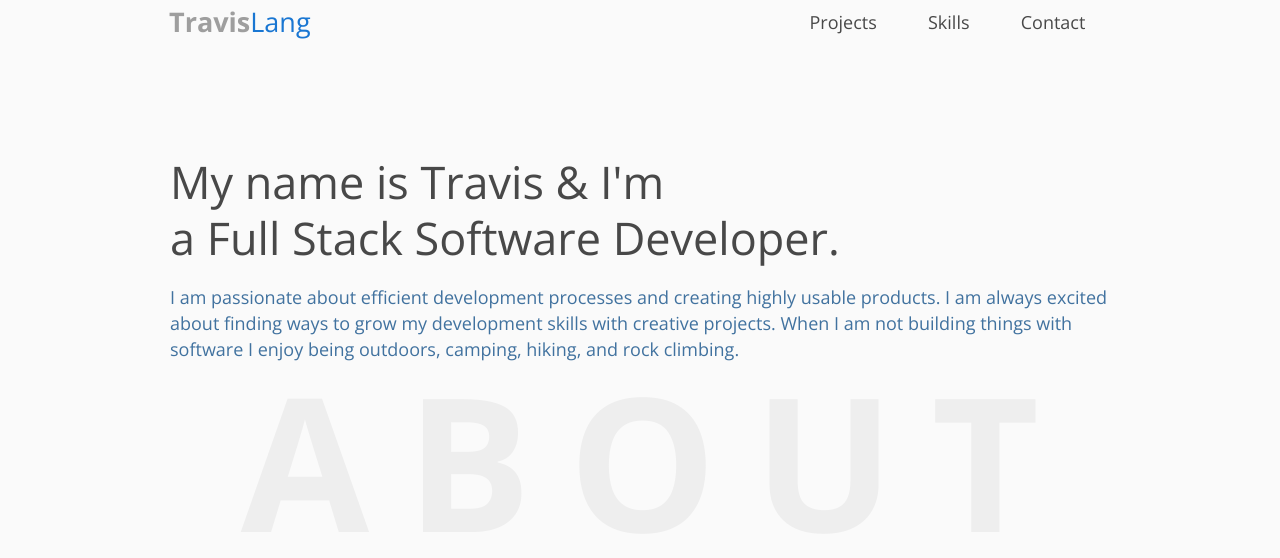
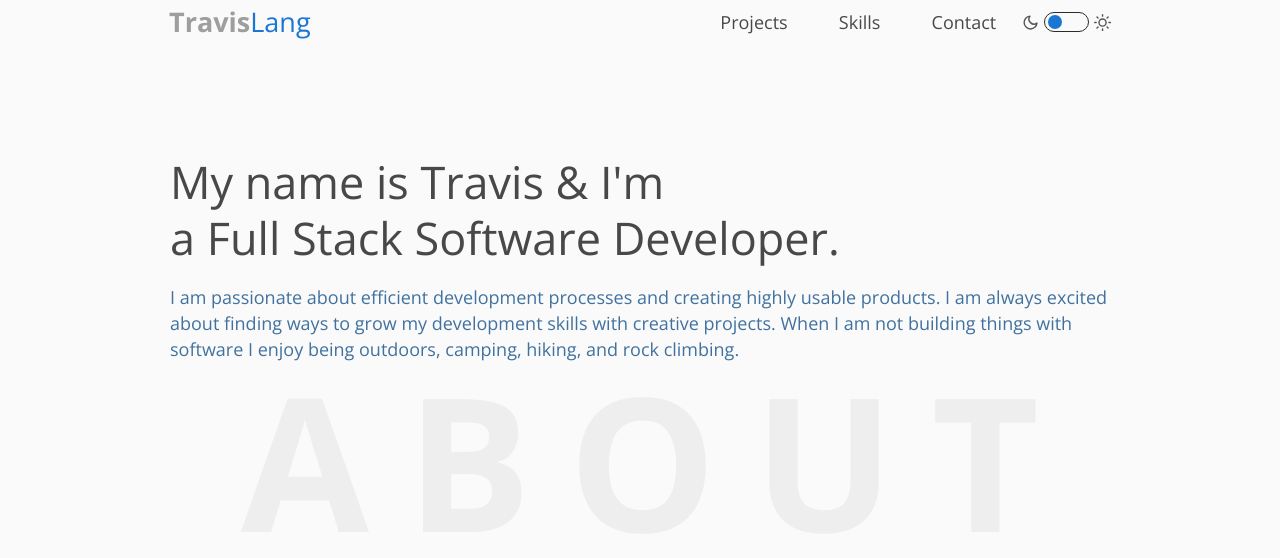
Before and after one commit to travislang/personal-portfolio, a Gatsby site: page / in a window 1280 px wide. Shown: the top 558 px of the page. Built offline with nearby package versions, Linux system fonts and the light colour scheme; Gatsby itself is replaced by a stand-in of ours.

Commit message:
add toggle

```diff
--- a/gatsby-config.js
+++ b/gatsby-config.js
@@ -10,7 +10,7 @@ module.exports = {
             resolve: `gatsby-source-filesystem`,
             options: {
                 name: `images`,
-                path: `${__dirname}/src/images`,
+                path: `${__dirname}/src/assets/images`,
             },
         },
         `gatsby-transformer-sharp`,
--- a/package.json
+++ b/package.json
@@ -34,7 +34,10 @@
         "test": "echo \"Write tests! -> https://gatsby.app/unit-testing\""
     },
     "devDependencies": {
-        "prettier": "^2.4.1"
+        "eslint": "^7.32.0",
+        "eslint-config-prettier": "^8.3.0",
+        "eslint-plugin-react": "^7.27.1",
+        "prettier": "^2.5.0"
     },
     "repository": {
         "type": "git",
--- /dev/null
+++ b/src/components/Toggle.js
@@ -0,0 +1,17 @@
+import React from 'react'
+import * as style from './toggle.module.css'
+
+import { FiSun } from 'react-icons/fi'
+import { FiMoon } from 'react-icons/fi'
+
+const Toggle = () => (
+    <div className={style.container}>
+        <FiMoon className={style.icon} />
+        <div className={style.switchContainer}>
+            <div className={style.innerSwitch} />
+        </div>
+        <FiSun className={style.icon} />
+    </div>
+)
+
+export default Toggle
--- a/src/components/header.js
+++ b/src/components/header.js
@@ -1,51 +1,42 @@
 import { Link } from 'gatsby'
 import React from 'react'
 
+import Toggle from './Toggle'
 import * as styles from './header.module.css'
 
-class Header extends React.Component {
-    render() {
-        return (
+const Header = () => {
+    return (
             <div
-                style={{
-                    background: `#fafafa`,
-                    minHeight: '40px',
-                }}
+                className={styles.container}
             >
                 <div
-                    style={{
-                        margin: `0 auto`,
-                        maxWidth: 960,
-                        padding: `0.5rem`,
-                        display: 'flex',
-                        alignItems: 'center',
-                    }}
+                    className={styles.innerContainer}
                 >
-                    <h2 style={{ margin: 0, flexGrow: 1 }}>
-                        <Link to='/' style={{ textDecoration: 'none', color: 'inherit' }}>
+                    <h2 className={styles.logoContainer}>
+                        <Link to='/' className={styles.logoLink}>
                             <span className={styles.logoMain}>Travis</span>
                             <span className={styles.logoSecondary}>Lang</span>
                         </Link>
                     </h2>
-                    <h4 style={{ margin: 0 }}>
+                    <h4 className={styles.linkContainer}>
                         <Link to='/projects' className={styles.navLink}>
                             Projects
                         </Link>
                     </h4>
-                    <h4 style={{ margin: 0 }}>
+                    <h4 className={styles.linkContainer}>
                         <Link to='/skillsPage' className={styles.navLink}>
                             Skills
                         </Link>
                     </h4>
-                    <h4 style={{ margin: 0 }}>
+                    <h4 className={styles.linkContainer}>
                         <Link to='/contactPage' className={styles.navLink}>
                             Contact
                         </Link>
                     </h4>
+                    <Toggle />
                 </div>
             </div>
         )
-    }
 }
 
 export default Header
--- a/src/components/header.module.css
+++ b/src/components/header.module.css
@@ -1,3 +1,25 @@
+.container {
+    background: #fafafa;
+    min-height: 40px;
+}
+
+.innerContainer {
+    margin: 0px auto;
+    max-width: 960px;
+    padding: 0.5rem;
+    display: flex;
+    align-items: center;
+}
+
+.logoContainer {
+    margin: 0px;
+    flex-grow: 1;
+}
+
+.linkContainer {
+    margin: 0px;
+}
+
 .logoMain {
     font-weight: 600;
     color: #9e9e9e;
@@ -6,6 +28,11 @@
 .logoSecondary {
     font-weight: 300;
     color: #1976d2;
+}
+
+.logoLink {
+    text-decoration: none;
+    color: inherit;
 }
 
 .navLink {
--- a/src/components/seo.js
+++ b/src/components/seo.js
@@ -2,7 +2,7 @@ import React from 'react'
 import PropTypes from 'prop-types'
 import Helmet from 'react-helmet'
 import { StaticQuery, graphql } from 'gatsby'
-import favicon from '../images/favicon.png';
+import favicon from '../assets/images/favicon.png';
 
 function SEO({ description, lang, meta, keywords, title }) {
   return (
--- /dev/null
+++ b/src/components/toggle.module.css
@@ -0,0 +1,29 @@
+.container {
+    display: flex;
+    flex-direction: row;
+    align-items: center;
+}
+
+.switchContainer {
+    border-radius: 15px;
+    border: 1px solid #2b2b2b;
+    width: 45px;
+    height: 20px;
+    margin: 0px 5px;
+    padding: 0px 3px;
+    display: flex;
+    align-items: center;
+}
+
+.innerSwitch {
+    width: 14px;
+    height: 14px;
+    border-radius: 7px;
+    background-color: #1976d2;
+    cursor: pointer;
+}
+
+.icon {
+    color: #555555;
+    font-size: 0.95em;
+}
```
Also changed, not shown: .eslintrc.js (added), 1 other file.
